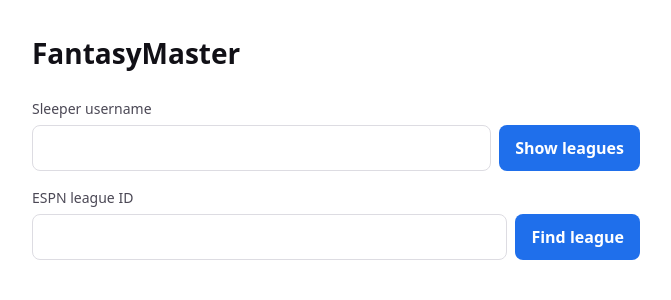
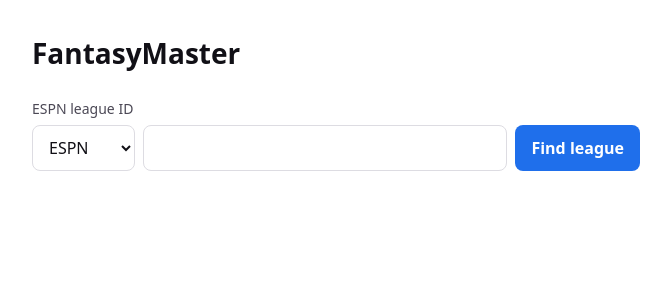
Before and after one commit to owenzkane/FantasyMaster, a React (Vite) app: page / in a window 1280 px wide. Shown: the top 300 px of the page, without its empty margins (304-975 px from the left). Built offline with nearby package versions, Linux system fonts and the light colour scheme.

Commit message:
Made ESPN the default league add

```diff
--- a/src/App.css
+++ b/src/App.css
@@ -431,10 +431,22 @@
   outline-offset: 2px;
 }
 
-/* A second form sits under the first */
+/* The platform chooser keeps its natural width; the text box takes the rest */
 
-.link-form + .link-form {
-  margin-top: 16px;
+.link-form-row {
+  flex-wrap: wrap;
+}
+
+.link-form .platform-select {
+  flex: 0 0 auto;
+}
+
+.link-form input {
+  flex: 1 1 160px;
+}
+
+.link-form input:disabled {
+  opacity: 0.6;
 }
 
 .link-form select {
--- a/src/App.tsx
+++ b/src/App.tsx
@@ -1,10 +1,9 @@
 import { useState } from 'react'
-import EspnLeagueForm from './components/EspnLeagueForm.tsx'
 import LeagueList from './components/LeagueList.tsx'
 import LinkedAccounts from './components/LinkedAccounts.tsx'
+import LinkForm from './components/LinkForm.tsx'
 import PlayersTable from './components/PlayersTable.tsx'
 import StatsView from './components/StatsView.tsx'
-import UsernameForm from './components/UsernameForm.tsx'
 import WinScenarios from './components/WinScenarios.tsx'
 import WeekPicker from './components/WeekPicker.tsx'
 import { hasLinks } from './hooks/links.ts'
@@ -42,8 +41,12 @@
         </p>
       )}
 
-      <UsernameForm disabled={busy} onSubmit={setSleeperUsername} />
-      <EspnLeagueForm disabled={busy} findLeague={findEspnLeague} onAdd={addEspnLeague} />
+      <LinkForm
+        disabled={busy}
+        onSleeperUsername={setSleeperUsername}
+        findEspnLeague={findEspnLeague}
+        onAddEspnLeague={addEspnLeague}
+      />
 
       {hasLinks(links) && (
         <LinkedAccounts
--- a/src/components/EspnLeagueForm.tsx
+++ /dev/null
@@ -1,112 +0,0 @@
-import { useState } from 'react'
-import { describeEspnProblem } from '../platforms/espn/espnProblems.ts'
-import type { EspnFindResult, EspnLeagueChoice } from '../platforms/types.ts'
-
-interface Props {
-  disabled: boolean
-  findLeague: (leagueId: string) => Promise<EspnFindResult>
-  onAdd: (leagueId: string, teamId: string) => void
-}
-
-// Accepts a bare ID ("1763533594") or anything containing "leagueId=1763533594", such as the
-// league's web address
-function parseLeagueId(text: string) {
-  const fromUrl = text.match(/leagueId=(\d+)/i)
-  if (fromUrl) return fromUrl[1]
-  const trimmed = text.trim()
-  return /^\d+$/.test(trimmed) ? trimmed : null
-}
-
-function EspnLeagueForm({ disabled, findLeague, onAdd }: Props) {
-  const [text, setText] = useState('')
-  const [searching, setSearching] = useState(false)
-  const [message, setMessage] = useState<string | null>(null)
-  // Set once a league is found; the form then asks which team is mine
-  const [choice, setChoice] = useState<EspnLeagueChoice | null>(null)
-  const [teamId, setTeamId] = useState('')
-
-  async function find() {
-    const leagueId = parseLeagueId(text)
-    if (!leagueId) {
-      setMessage('Enter the league ID: the number after “leagueId=” in the league’s web address.')
-      return
-    }
-    setSearching(true)
-    setMessage(null)
-    try {
-      const result = await findLeague(leagueId)
-      if (result.ok) {
-        setChoice(result.choice)
-        setTeamId(result.choice.teams[0]?.id ?? '')
-      } else {
-        setMessage(describeEspnProblem(result.problem))
-      }
-    } catch (error) {
-      setMessage(`Couldn’t reach ESPN. ${error instanceof Error ? error.message : ''}`)
-    } finally {
-      setSearching(false)
-    }
-  }
-
-  if (choice) {
-    return (
-      <form
-        className="link-form"
-        onSubmit={(event) => {
-          event.preventDefault()
-          onAdd(choice.league.id, teamId)
-          setChoice(null)
-          setText('')
-        }}
-      >
-        <label htmlFor="espn-team">Your team in {choice.league.name}</label>
-        <div className="link-form-row">
-          <select id="espn-team" value={teamId} onChange={(event) => setTeamId(event.target.value)}>
-            {choice.teams.map((team) => (
-              <option key={team.id} value={team.id}>
-                {team.ownerName ? `${team.name} (${team.ownerName})` : team.name}
-              </option>
-            ))}
-          </select>
-          <button type="submit" disabled={disabled || !teamId}>
-            Add league
-          </button>
-          <button type="button" className="secondary" onClick={() => setChoice(null)}>
-            Cancel
-          </button>
-        </div>
-      </form>
-    )
-  }
-
-  return (
-    <form
-      className="link-form"
-      onSubmit={(event) => {
-        event.preventDefault()
-        void find()
-      }}
-    >
-      <label htmlFor="espn-league">ESPN league ID</label>
-      <div className="link-form-row">
-        <input
-          id="espn-league"
-          value={text}
-          onChange={(event) => setText(event.target.value)}
-          autoComplete="off"
-          spellCheck={false}
-        />
-        <button type="submit" disabled={disabled || searching}>
-          Find league
-        </button>
-      </div>
-      {message && (
-        <p className="status" role="alert">
-          {message}
-        </p>
-      )}
-    </form>
-  )
-}
-
-export default EspnLeagueForm
--- /dev/null
+++ b/src/components/LinkForm.tsx
@@ -0,0 +1,152 @@
+import { useState } from 'react'
+import { describeEspnProblem } from '../platforms/espn/espnProblems.ts'
+import type { EspnFindResult, EspnLeagueChoice } from '../platforms/types.ts'
+
+interface Props {
+  disabled: boolean
+  onSleeperUsername: (username: string) => void
+  findEspnLeague: (leagueId: string) => Promise<EspnFindResult>
+  onAddEspnLeague: (leagueId: string, teamId: string) => void
+}
+
+// Yahoo is offered so the choice is visible, but nothing is built behind it yet
+type Choice = 'sleeper' | 'espn' | 'yahoo'
+
+const INPUT_LABELS: Record<Choice, string> = {
+  sleeper: 'Sleeper username',
+  espn: 'ESPN league ID',
+  yahoo: 'Yahoo league',
+}
+
+// Accepts a bare ID ("1763533594") or anything containing "leagueId=1763533594", such as the
+// league's web address
+function parseLeagueId(text: string) {
+  const fromUrl = text.match(/leagueId=(\d+)/i)
+  if (fromUrl) return fromUrl[1]
+  const trimmed = text.trim()
+  return /^\d+$/.test(trimmed) ? trimmed : null
+}
+
+function LinkForm({ disabled, onSleeperUsername, findEspnLeague, onAddEspnLeague }: Props) {
+  const [platform, setPlatform] = useState<Choice>('espn')
+  const [text, setText] = useState('')
+  const [searching, setSearching] = useState(false)
+  const [message, setMessage] = useState<string | null>(null)
+  // Set once an ESPN league is found; the form then asks which team is mine
+  const [espnChoice, setEspnChoice] = useState<EspnLeagueChoice | null>(null)
+  const [teamId, setTeamId] = useState('')
+
+  async function findLeague() {
+    const leagueId = parseLeagueId(text)
+    if (!leagueId) {
+      setMessage('Enter the league ID: the number after “leagueId=” in the league’s web address.')
+      return
+    }
+    setSearching(true)
+    try {
+      const result = await findEspnLeague(leagueId)
+      if (result.ok) {
+        setEspnChoice(result.choice)
+        setTeamId(result.choice.teams[0]?.id ?? '')
+      } else {
+        setMessage(describeEspnProblem(result.problem))
+      }
+    } catch (error) {
+      setMessage(`Couldn’t reach ESPN. ${error instanceof Error ? error.message : ''}`)
+    } finally {
+      setSearching(false)
+    }
+  }
+
+  // Second step for ESPN: pick my team in the league that was found
+  if (espnChoice) {
+    return (
+      <form
+        className="link-form"
+        onSubmit={(event) => {
+          event.preventDefault()
+          onAddEspnLeague(espnChoice.league.id, teamId)
+          setEspnChoice(null)
+          setText('')
+        }}
+      >
+        <label htmlFor="espn-team">Your team in {espnChoice.league.name}</label>
+        <div className="link-form-row">
+          <select id="espn-team" value={teamId} onChange={(event) => setTeamId(event.target.value)}>
+            {espnChoice.teams.map((team) => (
+              <option key={team.id} value={team.id}>
+                {team.ownerName ? `${team.name} (${team.ownerName})` : team.name}
+              </option>
+            ))}
+          </select>
+          <button type="submit" disabled={disabled || !teamId}>
+            Add league
+          </button>
+          <button type="button" className="secondary" onClick={() => setEspnChoice(null)}>
+            Cancel
+          </button>
+        </div>
+      </form>
+    )
+  }
+
+  return (
+    <form
+      className="link-form"
+      onSubmit={(event) => {
+        // Stop the browser's default behaviour of reloading the page on submit
+        event.preventDefault()
+        setMessage(null)
+        if (platform === 'sleeper') {
+          const username = text.trim()
+          if (username) {
+            onSleeperUsername(username)
+            setText('')
+          }
+        } else if (platform === 'espn') {
+          void findLeague()
+        }
+      }}
+    >
+      <label htmlFor="link-input">{INPUT_LABELS[platform]}</label>
+      <div className="link-form-row">
+        <select
+          className="platform-select"
+          aria-label="Platform"
+          value={platform}
+          onChange={(event) => {
+            setPlatform(event.target.value as Choice)
+            setText('')
+            setMessage(null)
+          }}
+        >
+          <option value="espn">ESPN</option>
+          <option value="yahoo">Yahoo</option>
+          <option value="sleeper">Sleeper</option>
+        </select>
+        <input
+          id="link-input"
+          value={text}
+          onChange={(event) => setText(event.target.value)}
+          disabled={platform === 'yahoo'}
+          autoComplete="off"
+          autoCapitalize="none"
+          spellCheck={false}
+        />
+        <button type="submit" disabled={disabled || searching || platform === 'yahoo'}>
+          {platform === 'sleeper' ? 'Show leagues' : 'Find league'}
+        </button>
+      </div>
+      {platform === 'yahoo' && (
+        <p className="status">Yahoo leagues aren’t supported yet.</p>
+      )}
+      {message && (
+        <p className="status" role="alert">
+          {message}
+        </p>
+      )}
+    </form>
+  )
+}
+
+export default LinkForm
--- a/src/components/UsernameForm.tsx
+++ /dev/null
@@ -1,39 +0,0 @@
-import { useState } from 'react'
-
-interface Props {
-  disabled: boolean
-  onSubmit: (username: string) => void
-}
-
-function UsernameForm({ disabled, onSubmit }: Props) {
-  const [username, setUsername] = useState('')
-
-  return (
-    <form
-      className="link-form"
-      onSubmit={(event) => {
-        // Stop the browser's default behaviour of reloading the page on submit
-        event.preventDefault()
-        const trimmed = username.trim()
-        if (trimmed) onSubmit(trimmed)
-      }}
-    >
-      <label htmlFor="username">Sleeper username</label>
-      <div className="link-form-row">
-        <input
-          id="username"
-          value={username}
-          onChange={(event) => setUsername(event.target.value)}
-          autoComplete="off"
-          autoCapitalize="none"
-          spellCheck={false}
-        />
-        <button type="submit" disabled={disabled}>
-          Show leagues
-        </button>
-      </div>
-    </form>
-  )
-}
-
-export default UsernameForm
```
